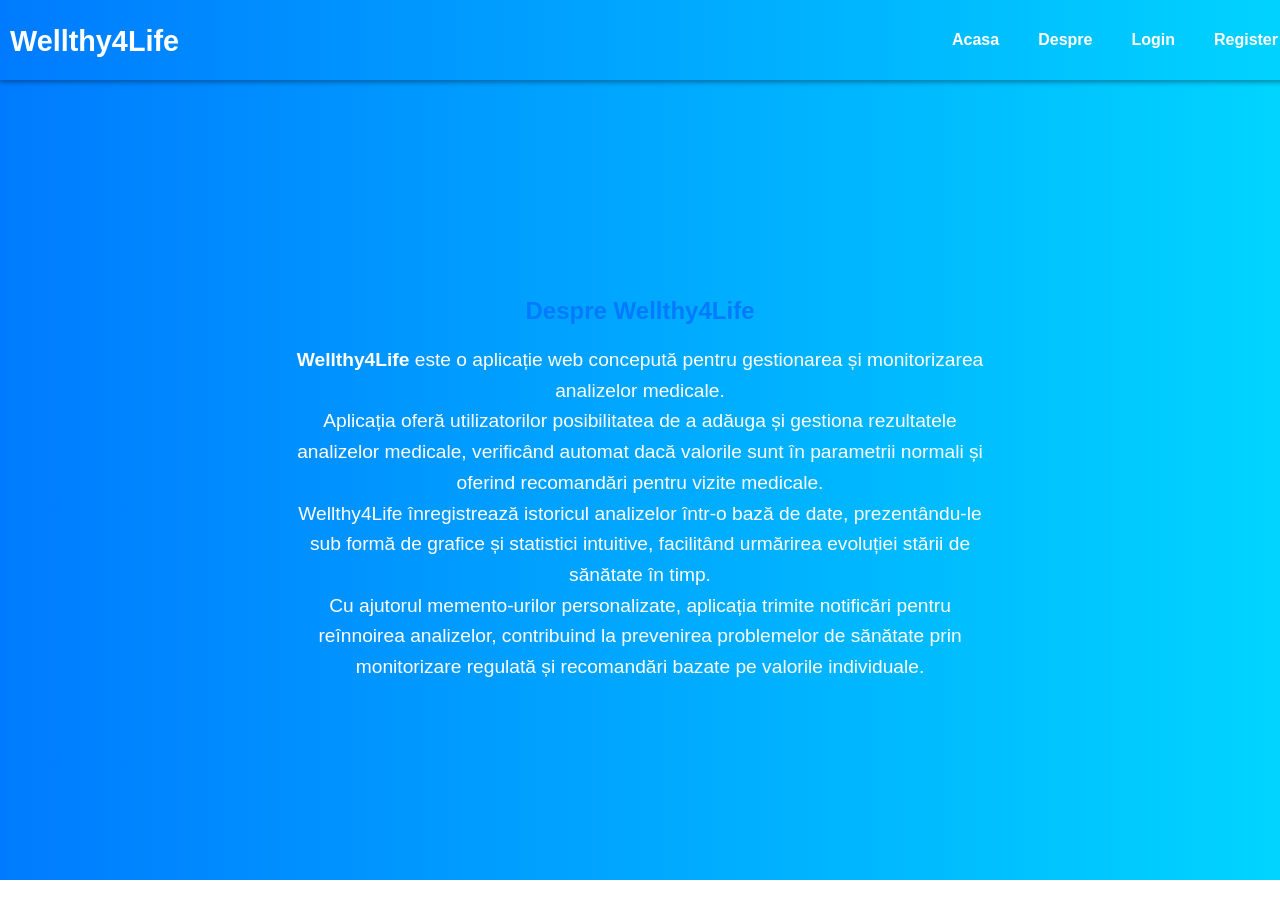
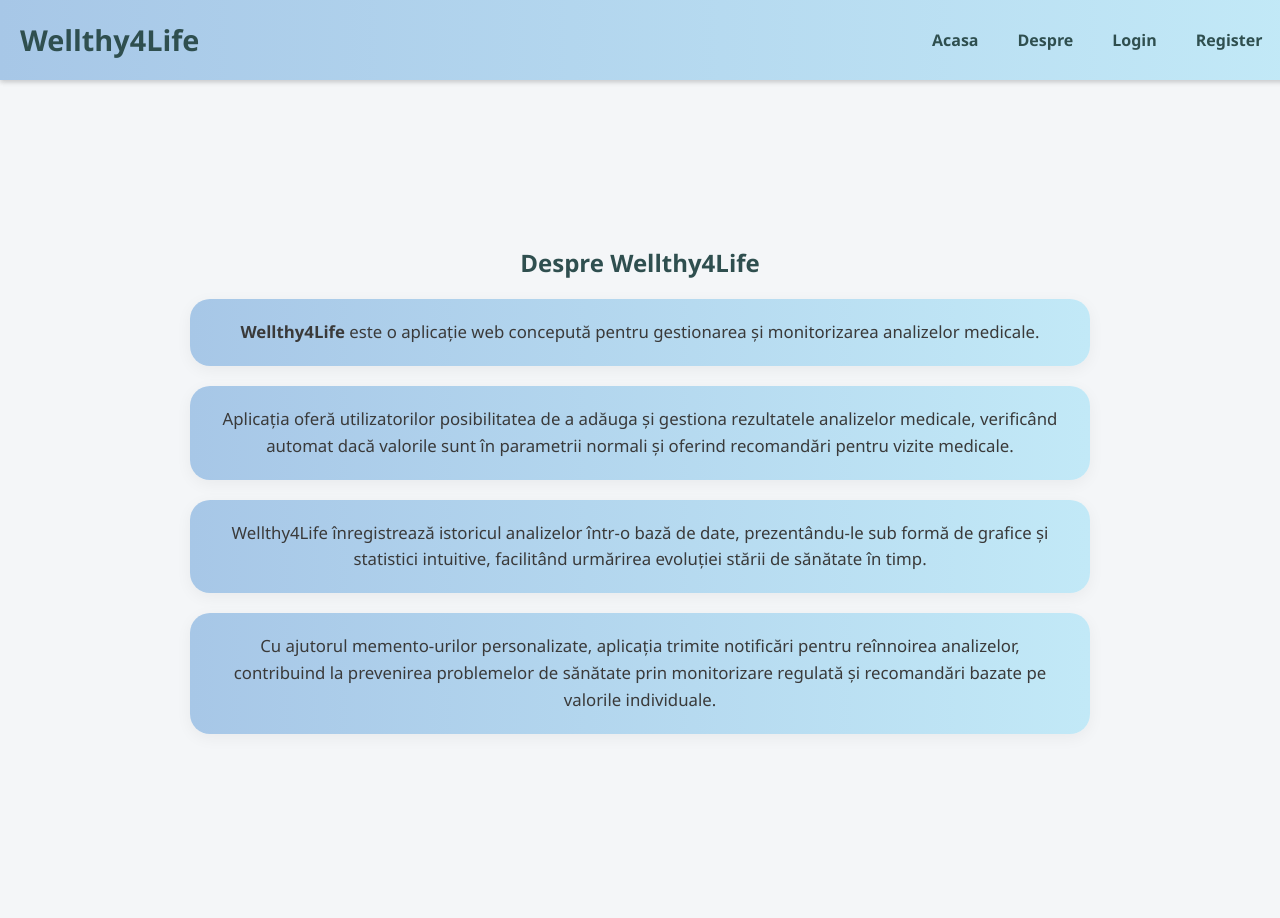
Before and after one commit to Elias2510/Wellthy4Life-frontend, a React (Create React App) app: page /about in a window 1280 px wide. Before the commit the page ends 880 px from the top, so only its background shows below. Built offline with nearby package versions, Linux system fonts and the light colour scheme.

Commit message:
Edit Design part

```diff
--- a/src/App.css
+++ b/src/App.css
@@ -40,7 +40,7 @@ body, html {
   height: 100%;
   margin: 0;
   padding: 0;
-  font-family: Arial, sans-serif;
-  background: linear-gradient(to right, #007bff, #00d4ff);
-  color: white;
+  font-family: 'Segoe UI', Tahoma, Geneva, Verdana, sans-serif;
+  background: linear-gradient(to bottom right, #e6f0fa, #fdfdfd);
+  color: #2f4f4f;
 }
--- a/src/pages/About.js
+++ b/src/pages/About.js
@@ -1,5 +1,43 @@
 import Navbar from "../components/Navbar";
 import "../styles/About.css";
+
+const aboutSections = [
+    {
+        id: 1,
+        text: (
+            <>
+                <strong>Wellthy4Life</strong> este o aplicație web concepută pentru gestionarea și monitorizarea analizelor medicale.
+            </>
+        )
+    },
+    {
+        id: 2,
+        text: (
+            <>
+                Aplicația oferă utilizatorilor posibilitatea de a adăuga și gestiona rezultatele analizelor medicale, verificând automat
+                dacă valorile sunt în parametrii normali și oferind recomandări pentru vizite medicale.
+            </>
+        )
+    },
+    {
+        id: 3,
+        text: (
+            <>
+                Wellthy4Life înregistrează istoricul analizelor într-o bază de date, prezentându-le sub formă de grafice și statistici
+                intuitive, facilitând urmărirea evoluției stării de sănătate în timp.
+            </>
+        )
+    },
+    {
+        id: 4,
+        text: (
+            <>
+                Cu ajutorul memento-urilor personalizate, aplicația trimite notificări pentru reînnoirea analizelor, contribuind la
+                prevenirea problemelor de sănătate prin monitorizare regulată și recomandări bazate pe valorile individuale.
+            </>
+        )
+    }
+];
 
 const About = () => {
     return (
@@ -7,21 +45,13 @@ const About = () => {
             <Navbar />
             <div className="page-content">
                 <h2>Despre Wellthy4Life</h2>
-                <p>
-                    <strong>Wellthy4Life</strong> este o aplicație web concepută pentru gestionarea și monitorizarea analizelor medicale.
-                </p>
-                <p>
-                    Aplicația oferă utilizatorilor posibilitatea de a adăuga și gestiona rezultatele analizelor medicale, verificând automat
-                    dacă valorile sunt în parametrii normali și oferind recomandări pentru vizite medicale.
-                </p>
-                <p>
-                    Wellthy4Life înregistrează istoricul analizelor într-o bază de date, prezentându-le sub formă de grafice și statistici
-                    intuitive, facilitând urmărirea evoluției stării de sănătate în timp.
-                </p>
-                <p>
-                    Cu ajutorul memento-urilor personalizate, aplicația trimite notificări pentru reînnoirea analizelor, contribuind la
-                    prevenirea problemelor de sănătate prin monitorizare regulată și recomandări bazate pe valorile individuale.
-                </p>
+                <div className="bubble-wrapper">
+                    {aboutSections.map((section) => (
+                        <div key={section.id} className="info-bubble">
+                            {section.text}
+                        </div>
+                    ))}
+                </div>
             </div>
         </div>
     );
--- a/src/styles/About.css
+++ b/src/styles/About.css
@@ -1,11 +1,25 @@
 .page-container {
-    min-height: 100vh; /* Asigură că pagina are cel puțin înălțimea ecranului */
-    text-align: center;
-    padding-top: 80px; /* Evită suprapunerea cu navbar-ul */
+    display: compact;
+    flex-direction: column;
+    justify-content: center;
+    align-items: center;
+    min-height: 100vh;
+    padding-top: 80px;
+    padding-bottom: 40px;
+    background: linear-gradient(to bottom right, #e6f0fa, #fdfdfd);
+    overflow: hidden;
+    position: relative;
+}
+
+.page-content {
+    width: 100%;
+    max-width: 900px;
+    padding: 20px;
+    margin: 0 auto;
     display: flex;
     flex-direction: column;
-    align-items: center;
     justify-content: center;
+    flex-grow: 1;
 }
 
 
@@ -21,3 +35,25 @@ p {
     max-width: 700px;
     margin: 0 auto;
 }
+.bubble-wrapper {
+    display: flex;
+    flex-direction: column;
+    gap: 20px;
+}
+
+.info-bubble {
+    background: linear-gradient(to right, #a7c7e7, #c2e9f7);
+    padding: 20px 25px;
+    border-radius: 20px;
+    box-shadow: 0 4px 16px rgba(0, 0, 0, 0.05);
+    font-size: 1.05rem;
+    color: #3a3a3a;
+    line-height: 1.6;
+    transition: transform 0.3s ease;
+}
+/**
+.info-bubble:hover {
+    transform: translateY(-4px);
+    background: #e7f2fa;
+}
+*/
--- a/src/styles/Analysis.css
+++ b/src/styles/Analysis.css
@@ -1,19 +1,19 @@
 .page-container {
-    min-height: 100vh; /* Asigură că pagina are cel puțin înălțimea ecranului */
+    min-height: 100vh;
     text-align: center;
-    padding-top: 80px; /* Evită suprapunerea cu navbar-ul */
+    padding-top: 80px;
     display: flex;
     flex-direction: column;
     align-items: center;
     justify-content: center;
+    background: #f4f6f8;
 }
-
 
 .analysis-form {
     background: white;
     padding: 30px;
     border-radius: 10px;
-    box-shadow: 0 0 10px rgba(0, 0, 0, 0.2);
+    box-shadow: 0 6px 18px rgba(0, 0, 0, 0.08);
     display: flex;
     flex-direction: column;
     align-items: center;
@@ -25,25 +25,29 @@
     width: 100%;
     padding: 10px;
     margin-bottom: 10px;
-    border: 1px solid #ccc;
+    border: 1px solid #ccd5db;
     border-radius: 5px;
+    background-color: #fdfdfd;
+    font-size: 1rem;
+    color: #333;
 }
 
 .analysis-message {
     font-size: 1.2rem;
-    color: white;
+    color: #4a4a4a;
     margin-top: 10px;
 }
 
 button {
     padding: 10px 20px;
-    background: #007bff;
-    color: white;
+    background: #a7c7e7;
+    color: #2f4f4f;
     border: none;
     border-radius: 5px;
     cursor: pointer;
+    transition: background 0.3s ease;
 }
 
 button:hover {
-    background: #0056b3;
+    background: #c2e9f7;
 }
--- a/src/styles/Auth.css
+++ b/src/styles/Auth.css
@@ -1,7 +1,7 @@
 .auth-container {
-    background: linear-gradient(to right, #007bff, #00d4ff);
-    height: 100vh;
-    padding-top: 80px; /* Ajustează pentru a nu fi acoperit de navbar */
+    background: linear-gradient(to bottom right, #e6f0fa, #fdfdfd);
+    height: 100%;
+    padding-top: 80px;
     text-align: center;
     max-width: 800px;
     margin: 0 auto;
@@ -9,15 +9,15 @@
     flex-direction: column;
     align-items: center;
     justify-content: center;
-    text-align: center;
-    color: white;
+    color: #2f4f4f;
+
 }
 
 .auth-form {
     background: white;
     padding: 30px;
     border-radius: 10px;
-    box-shadow: 0 0 10px rgba(0, 0, 0, 0.2);
+    box-shadow: 0 6px 18px rgba(0, 0, 0, 0.08);
     display: flex;
     flex-direction: column;
     align-items: center;
@@ -25,7 +25,7 @@
 }
 
 h2 {
-    color: #007bff;
+    color: #2f4f4f;
     margin-bottom: 20px;
 }
 
@@ -33,32 +33,36 @@ input {
     width: 100%;
     padding: 10px;
     margin-bottom: 15px;
-    border: 1px solid #ccc;
+    border: 1px solid #ccd5db;
     border-radius: 5px;
+    background-color: #fdfdfd;
+    font-size: 1rem;
+    color: #333;
 }
 
 button {
     width: 100%;
     padding: 10px;
-    background: #007bff;
-    color: white;
+    background: #a7c7e7;
+    color: #2f4f4f;
     border: none;
     border-radius: 5px;
     font-size: 1rem;
     cursor: pointer;
+    transition: background 0.3s ease;
 }
 
 button:hover {
-    background: #0056b3;
+    background: #c2e9f7;
 }
 
 .error-message {
-    color: red;
+    color: #b94a48;
     margin-bottom: 10px;
 }
 
 .link {
-    color: #007bff;
+    color: #3b8edc;
     cursor: pointer;
     font-weight: bold;
 }
--- a/src/styles/Dashboard.css
+++ b/src/styles/Dashboard.css
@@ -1,45 +1,76 @@
 .page-container {
-    min-height: 100vh; /* Asigură că pagina are cel puțin înălțimea ecranului */
-    text-align: center;
-    padding-top: 80px; /* Evită suprapunerea cu navbar-ul */
+    min-height: 100vh;
+    padding-top: 80px;
     display: flex;
     flex-direction: column;
     align-items: center;
-    justify-content: center;
+    background: #f4f6f8;
+    font-family: 'Segoe UI', Tahoma, Geneva, Verdana, sans-serif;
 }
 
 h1 {
     font-size: 2.5rem;
-    margin-bottom: 20px;
+    margin-bottom: 25px;
+    color: #2f4f4f;
 }
 
 .analysis-table {
-    width: 80%;
-    margin: 20px auto;
-    border-collapse: collapse;
-    background: white;
-    color: dimgrey;
-    border-radius: 10px;
+    width: 90%;
+    max-width: 1100px;
+    border-collapse: separate;
+    border-spacing: 0;
+    background-color: white;
+    color: #444;
+    border-radius: 15px;
     overflow: hidden;
-    box-shadow: 0 0 10px rgba(0, 0, 0, 0.2);
+    box-shadow: 0 6px 20px rgba(0, 0, 0, 0.08);
+    transition: box-shadow 0.3s ease;
+}
+
+.analysis-table:hover {
+    box-shadow: 0 8px 24px rgba(0, 0, 0, 0.1);
 }
 
 .analysis-table th, .analysis-table td {
-    padding: 10px;
-    border: 1px solid #ddd;
+    padding: 14px 16px;
     text-align: center;
+    border-bottom: 1px solid #e5e5e5;
 }
 
 .analysis-table th {
-    background-color: #007bff;
-    color: white;
+    background: linear-gradient(to right, #a7c7e7, #c2e9f7);
+    color: #2f4f4f;
+    font-weight: 600;
+    text-transform: uppercase;
+    letter-spacing: 0.5px;
 }
 
 .analysis-table tr:nth-child(even) {
-    background-color: #f2f2f2;
+    background-color: #f9fbfd;
+}
+
+.analysis-table tr:last-child td {
+    border-bottom: none;
+}
+
+.analysis-table td {
+    transition: background-color 0.3s ease, color 0.3s ease;
+    font-size: 0.95rem;
+    font-weight: 500;
+    border-right: 1px solid #f1f1f1;
+}
+
+.analysis-table td:last-child,
+.analysis-table th:last-child {
+    border-right: none;
 }
 
 .error-message {
-    color: red;
-    margin-top: 10px;
+    color: #b94a48;
+    font-weight: 500;
+    margin-top: 15px;
+    background-color: #fbeaea;
+    padding: 10px 15px;
+    border-radius: 8px;
+    border: 1px solid #f5c6cb;
 }
--- a/src/styles/Home.css
+++ b/src/styles/Home.css
@@ -1,20 +1,19 @@
 .home-container {
-    background: linear-gradient(to right, #007bff, #00d4ff);
+    background: linear-gradient(to right, #d8eefe, #e9faff);
     height: 100vh;
     display: flex;
     flex-direction: column;
     align-items: center;
     justify-content: center;
     text-align: center;
-    color: white;
+    color: #2f4f4f;
 }
+
 .welcome-message {
     font-size: 1.5rem;
     font-weight: bold;
     margin-top: 20px;
-    color: white;
 }
-
 
 .home-content {
     margin-top: 100px;
@@ -34,12 +33,13 @@
     padding: 10px 20px;
     font-size: 1.2rem;
     background: white;
-    color: #007bff;
-    border: none;
+    color: #3b8edc;
+    border: 1px solid #a7c7e7;
     border-radius: 5px;
     cursor: pointer;
+    transition: background 0.3s ease;
 }
 
 .cta-button:hover {
-    background: #f4f4f4;
+    background: #f1f7fb;
 }
--- a/src/styles/Navbar.css
+++ b/src/styles/Navbar.css
@@ -1,6 +1,6 @@
 .navbar {
-    width: 100%;
-    background: linear-gradient(to right, #007bff, #00d4ff);
+    width: 98%;
+    background: linear-gradient(to right, #a7c7e7, #c2e9f7);
     position: fixed;
     top: 0;
     left: 0;
@@ -8,13 +8,13 @@
     display: flex;
     justify-content: space-between;
     align-items: center;
-    padding: 10px 10px;
+    padding: 10px 20px;
     height: 60px;
-    box-shadow: 0 2px 5px rgba(0, 0, 0, 0.2);
+    box-shadow: 0 2px 5px rgba(0, 0, 0, 0.1);
 }
 
 .logo {
-    color: white;
+    color: #2f4f4f;
     font-size: 1.8rem;
     font-weight: bold;
     cursor: pointer;
@@ -28,7 +28,7 @@
 .navbar ul {
     list-style: none;
     display: flex;
-    gap: 15px; /* Reduce spațiul dintre elemente */
+    gap: 15px;
     margin: 0;
     padding: 0;
     align-items: center;
@@ -36,7 +36,7 @@
 
 .navbar li {
     cursor: pointer;
-    color: white;
+    color: #2f4f4f;
     font-weight: bold;
     font-size: 1rem;
     padding: 8px 12px;
@@ -44,12 +44,12 @@
 }
 
 .navbar li:hover {
-    background: rgba(255, 255, 255, 0.2);
+    background: rgba(255, 255, 255, 0.3);
     border-radius: 5px;
 }
 
 .logout-button {
-    background: red;
+    background: #f08080;
     color: white;
     padding: 8px 12px;
     border-radius: 5px;
@@ -61,5 +61,5 @@
 }
 
 .logout-button:hover {
-    background: darkred;
+    background: #cd5c5c;
 }
```
Also changed, not shown: src/pages/Dashboard.js (+16 -16 lines).
